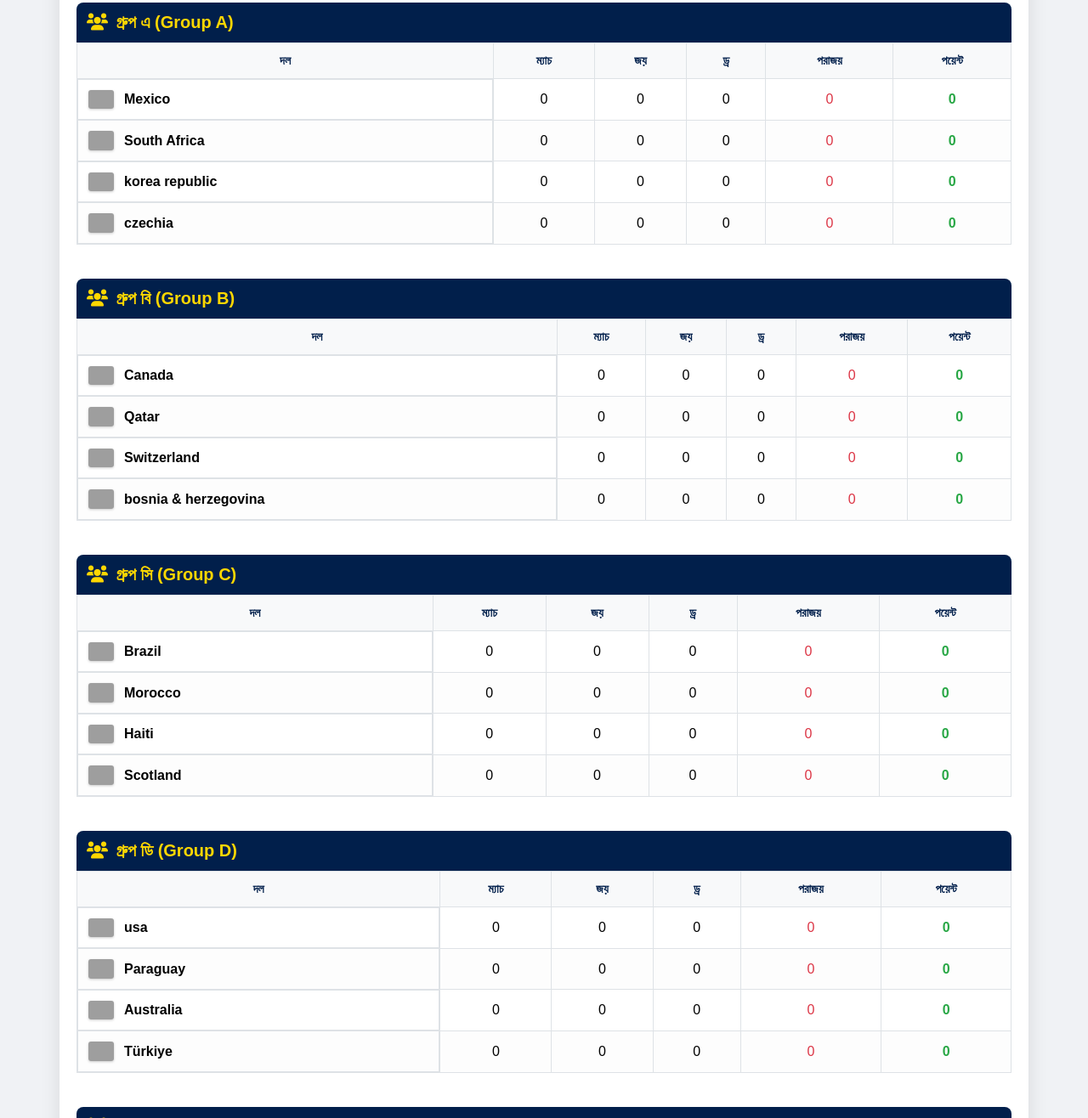
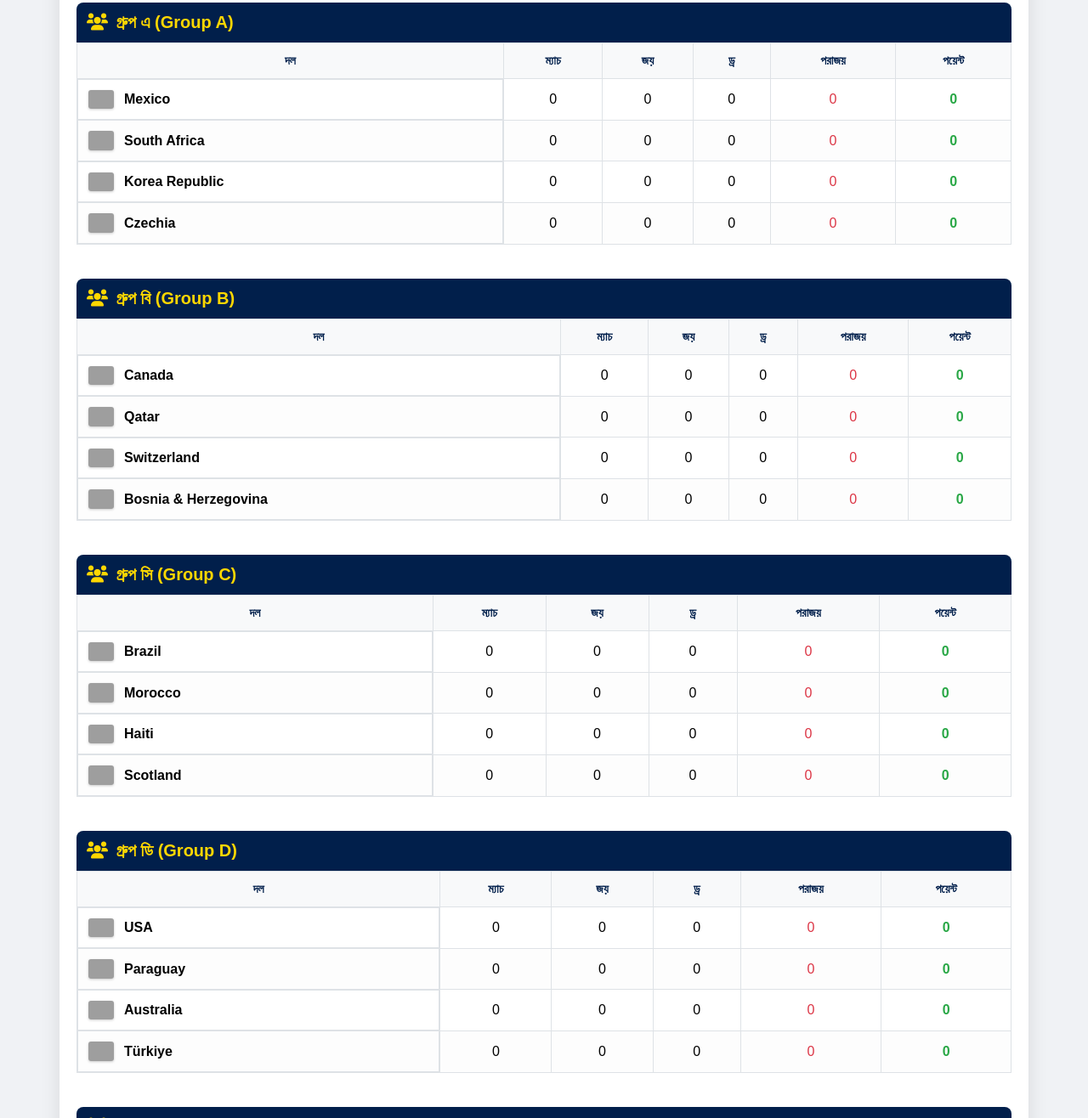
Before and after one commit to asrafulislamshakil98-hue/wc2026, a website: page public/points.html in a window 1280 px wide. Shown: the part 189-1505 px from the top of the page at 85% size. Drawn offline with Linux system fonts and the light colour scheme; no server answers; grey boxes are pictures that could not be loaded.

Commit message:
Add files via upload

```diff
--- a/public/points.html
+++ b/public/points.html
@@ -94,8 +94,8 @@
             <tbody>
                 <tr><td class="team-cell"><img src="https://flagcdn.com/w40/mx.png"> Mexico</td><td>0</td><td>0</td><td>0</td><td class="loss">0</td><td class="pts">0</td></tr>
                 <tr><td class="team-cell"><img src="https://flagcdn.com/w40/za.png"> South Africa</td><td>0</td><td>0</td><td>0</td><td class="loss">0</td><td class="pts">0</td></tr>
-                <tr><td class="team-cell"><img src="https://flagcdn.com/w40/kr.png"> korea republic</td><td>0</td><td>0</td><td>0</td><td class="loss">0</td><td class="pts">0</td></tr>
-                <tr><td class="team-cell"><img src="https://flagcdn.com/w40/cz.png"> czechia</td><td>0</td><td>0</td><td>0</td><td class="loss">0</td><td class="pts">0</td></tr>
+                <tr><td class="team-cell"><img src="https://flagcdn.com/w40/kr.png"> Korea Republic</td><td>0</td><td>0</td><td>0</td><td class="loss">0</td><td class="pts">0</td></tr>
+                <tr><td class="team-cell"><img src="https://flagcdn.com/w40/cz.png"> Czechia</td><td>0</td><td>0</td><td>0</td><td class="loss">0</td><td class="pts">0</td></tr>
             </tbody>
         </table>
     </div>
@@ -109,7 +109,7 @@
                 <tr><td class="team-cell"><img src="https://flagcdn.com/w40/ca.png"> Canada</td><td>0</td><td>0</td><td>0</td><td class="loss">0</td><td class="pts">0</td></tr>
                 <tr><td class="team-cell"><img src="https://flagcdn.com/w40/qa.png"> Qatar</td><td>0</td><td>0</td><td>0</td><td class="loss">0</td><td class="pts">0</td></tr>
                 <tr><td class="team-cell"><img src="https://flagcdn.com/w40/ch.png"> Switzerland</td><td>0</td><td>0</td><td>0</td><td class="loss">0</td><td class="pts">0</td></tr>
-                <tr><td class="team-cell"><img src="https://flagcdn.com/w40/ba.png"> bosnia & herzegovina</td><td>0</td><td>0</td><td>0</td><td class="loss">0</td><td class="pts">0</td></tr>
+                <tr><td class="team-cell"><img src="https://flagcdn.com/w40/ba.png"> Bosnia & Herzegovina</td><td>0</td><td>0</td><td>0</td><td class="loss">0</td><td class="pts">0</td></tr>
             </tbody>
         </table>
     </div>
@@ -134,7 +134,7 @@
         <table>
             <thead><tr><th>দল</th><th>ম্যাচ</th><th>জয়</th><th>ড্র</th><th>পরাজয়</th><th>পয়েন্ট</th></tr></thead>
             <tbody>
-                <tr><td class="team-cell"><img src="https://flagcdn.com/w40/us.png"> usa</td><td>0</td><td>0</td><td>0</td><td class="loss">0</td><td class="pts">0</td></tr>
+                <tr><td class="team-cell"><img src="https://flagcdn.com/w40/us.png"> USA</td><td>0</td><td>0</td><td>0</td><td class="loss">0</td><td class="pts">0</td></tr>
                 <tr><td class="team-cell"><img src="https://flagcdn.com/w40/py.png"> Paraguay</td><td>0</td><td>0</td><td>0</td><td class="loss">0</td><td class="pts">0</td></tr>
                 <tr><td class="team-cell"><img src="https://flagcdn.com/w40/au.png"> Australia</td><td>0</td><td>0</td><td>0</td><td class="loss">0</td><td class="pts">0</td></tr>
                 <tr><td class="team-cell"><img src="https://flagcdn.com/w40/tr.png"> Türkiye</td><td>0</td><td>0</td><td>0</td><td class="loss">0</td><td class="pts">0</td></tr>
```
